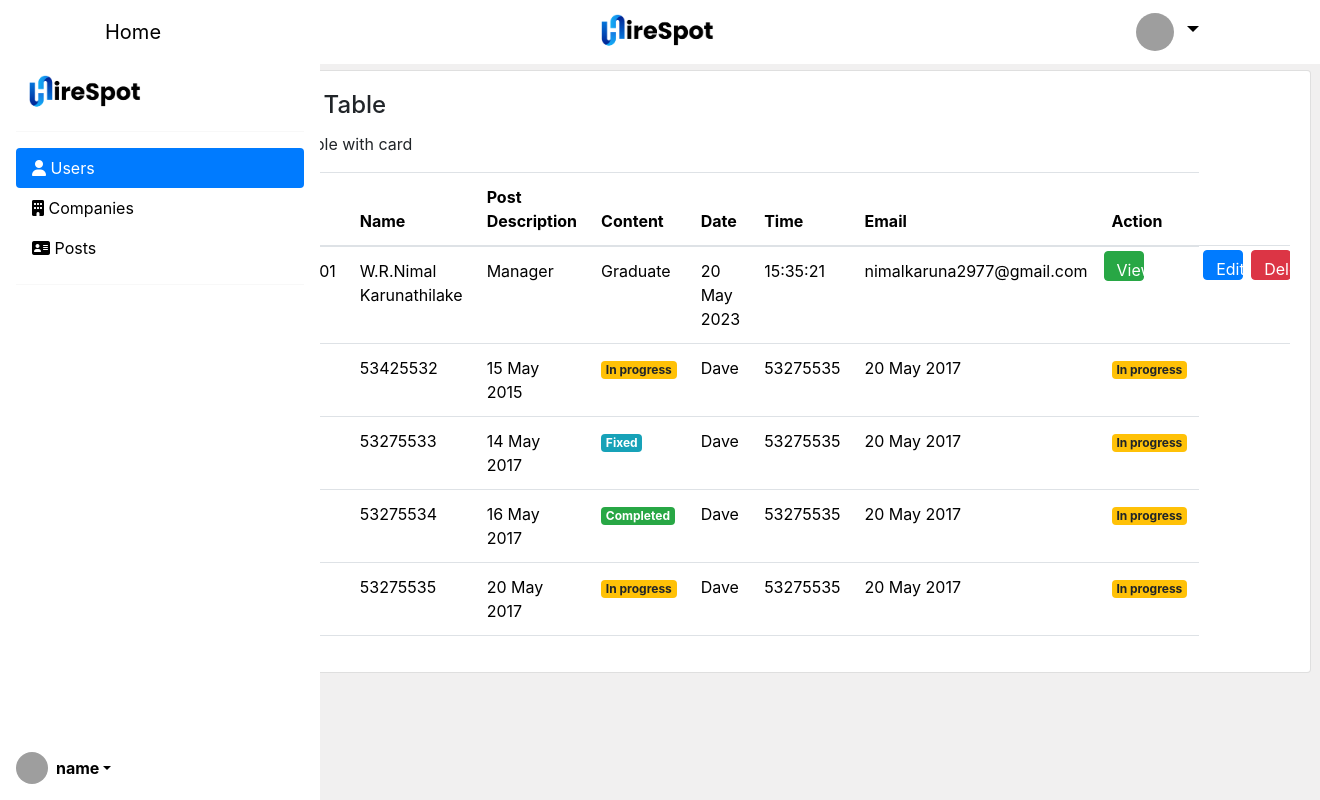
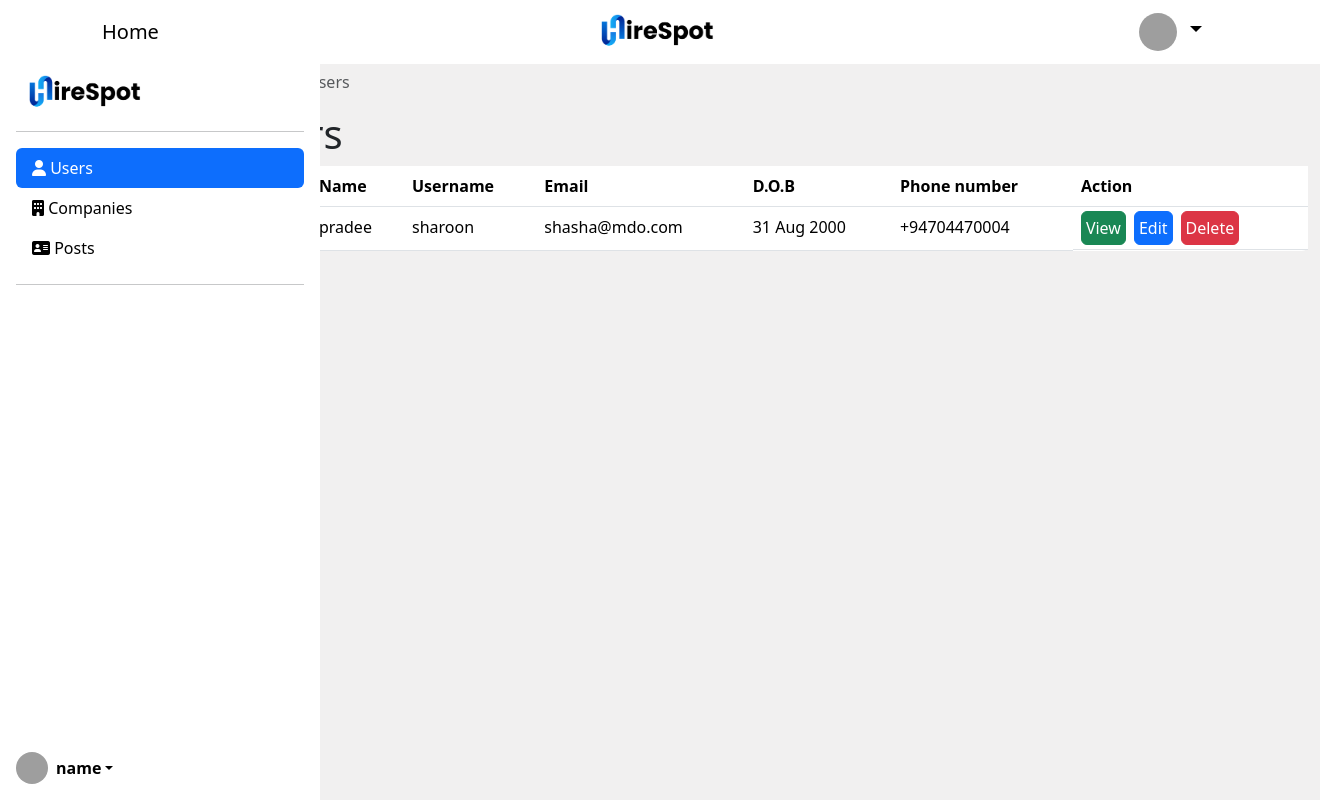
Before and after one commit to Pradishan/HireSpot, a PHP site: page /adminPages/adminUser.php in a window 1320 px wide. Run offline with PHP 8.4, Linux system fonts and the light colour scheme; some libraries are stand-ins or nearby versions; grey boxes are pictures that could not be loaded.

Commit message:
table added for admin|user

```diff
--- a/adminPages/adminUser.php
+++ b/adminPages/adminUser.php
@@ -13,10 +13,6 @@ Click nbfs://nbhost/SystemFileSystem/Templates/Project/PHP/PHPProject.php to edi
         <link rel="stylesheet" href="https://cdnjs.cloudflare.com/ajax/libs/font-awesome/6.4.0/css/all.min.css" integrity="sha512-iecdLmaskl7CVkqkXNQ/ZH/XLlvWZOJyj7Yy7tcenmpD1ypASozpmT/E0iPtmFIB46ZmdtAc9eNBvH0H/ZpiBw==" crossorigin="anonymous" referrerpolicy="no-referrer" />
         <!--main css-->
         <link rel="stylesheet" href="maincss.css"/>
-        <link rel="stylesheet" href="../adminPages/adminUser.css"/>
-        <link rel="stylesheet" href="https://maxcdn.bootstrapcdn.com/bootstrap/4.0.0/css/bootstrap.min.css">
-        <link rel="stylesheet" href="https://stackpath.bootstrapcdn.com/bootstrap/4.0.0/js/bootstrap.bundle.min.js">
-        <link rel="stylesheet" href="https://cdnjs.cloudflare.com/ajax/libs/jquery/3.2.1/jquery.min.js">
 
     </head>
     <body>
@@ -176,108 +172,42 @@ Click nbfs://nbhost/SystemFileSystem/Templates/Project/PHP/PHPProject.php to edi
 
   <!--main content-->
    <div class="col-11 ml-sm-auto col-lg-10 px-4 " style="padding-top: 70px;">
-
-    <!-- <div class="container mt-5 pt-1" id="page-content">
-    <div class="padding">
-        <div class="row container d-flex justify-content-center" >
-
-            <div class="col-lg-8 grid-margin stretch-card"  > -->
-              <div class="card" >
-                <div class="card-body">
-                  <h4 class="card-title">Basic Table</h4>
-                  <p class="card-description">
-                    Basic table with card
-                  </p>
-                  <div class="table-responsive">
-                    <table class="table">
-                      <thead>
-                        <tr>
-                          <th>ID</th>
-                          <th>Name</th>
-                          <th>Post Description</th>
-                          <th>Content</th>
-                          <th>Date</th>
-                          <th>Time</th>
-                          <th>Email</th>
-                          <th>Action</th>
-                        </tr>
-                      </thead>
-                      <tbody>
-                        <tr>
-                          <td>USER001</td>
-                          <td>W.R.Nimal Karunathilake</td>
-                          <td>Manager</td>
-                          <td>Graduate</td>
-                          <td>20 May 2023</td>
-                          <td>15:35:21</td>
-                          <td>nimalkaruna2977@gmail.com</td>
-                          <td class="p-1"><button class="btn btn-success" style="width: 40px; height:30px ;">View</button> </td>
-                          <td class="p-1"><button class="btn btn-primary" style="width: 40px; height:30px ;">Edit</button> </td>
-                          <td class="p-1"><button class="btn btn-danger" style="width: 40px; height:30px ;">Delete</button> </td>
-                        </tr>
-                        <tr>
-                          <td>Marlo Sanki</td>
-                          <td>53425532</td>
-                          <td>15 May 2015</td>
-                          <td><label class="badge badge-warning">In progress</label></td>
-                          <td>Dave</td>
-                          <td>53275535</td>
-                          <td>20 May 2017</td>
-                          <td><label class="badge badge-warning">In progress</label></td>
-                        </tr>
-                        <tr>
-                          <td>John ryte</td>
-                          <td>53275533</td>
-                          <td>14 May 2017</td>
-                          <td><label class="badge badge-info">Fixed</label></td>
-                          <td>Dave</td>
-                          <td>53275535</td>
-                          <td>20 May 2017</td>
-                          <td><label class="badge badge-warning">In progress</label></td>
-                        </tr>
-                        <tr>
-                          <td>Peter mark</td>
-                          <td>53275534</td>
-                          <td>16 May 2017</td>
-                          <td><label class="badge badge-success">Completed</label></td>
-                          <td>Dave</td>
-                          <td>53275535</td>
-                          <td>20 May 2017</td>
-                          <td><label class="badge badge-warning">In progress</label></td>
-                        </tr>
-                        <tr>
-                          <td>Dave</td>
-                          <td>53275535</td>
-                          <td>20 May 2017</td>
-                          <td><label class="badge badge-warning">In progress</label></td>
-                          <td>Dave</td>
-                          <td>53275535</td>
-                          <td>20 May 2017</td>
-                          <td><label class="badge badge-warning">In progress</label></td>
-                        </tr>
-
-                      </tbody>
-                    </table>
-                  </div>
-                </div>
-              </div>
-            <!-- </div>
-
-            </div>
-              </div>
-            </div> -->
-
-
-
-
-      <!-- <nav aria-label="breadcrumb">
+       <nav aria-label="breadcrumb">
           <ol class="breadcrumb">
               <li class="breadcrumb-item"><a href="#">Admin</a></li>
               <li class="breadcrumb-item active" aria-current="page">Users</li>
           </ol>
       </nav>
 
-        <h1>User</h1> -->
+        <h1>Users</h1>
+        <table class="table table-hover bg-white rounded">
+  <thead>
+    <tr>
+      <th scope="col">ID</th>
+      <th scope="col">Name</th>
+      <th scope="col">Username</th>
+      <th scope="col">Email</th>
+      <th scope="col">D.O.B</th>
+      <th scope="col">Phone number</th>
+      <th scope="col">Action</th>
+    </tr>
+  </thead>
+  <tbody>
+    <tr>
+      <th scope="row">U001</th>
+      <td>pradee</td>
+      <td>sharoon</td>
+      <td>shasha@mdo.com</td>
+      <td>31 Aug 2000</td>
+      <td>+94704470004</td>
+      <td class="d-flex align-items-center p-1">
+                    <button class="btn btn-success mx-1 p-1" >View</button>
+                    <button class="btn btn-primary mx-1 p-1" >Edit</button>
+                    <button class="btn btn-danger mx-1 p-1" >Delete</button>
+      </td>
+    </tr>
+  </tbody>
+</table>
 
   </div>
         </div>
```
